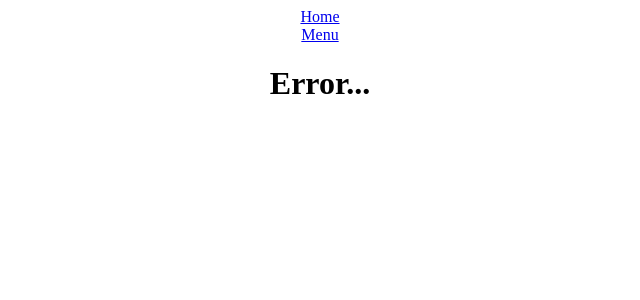
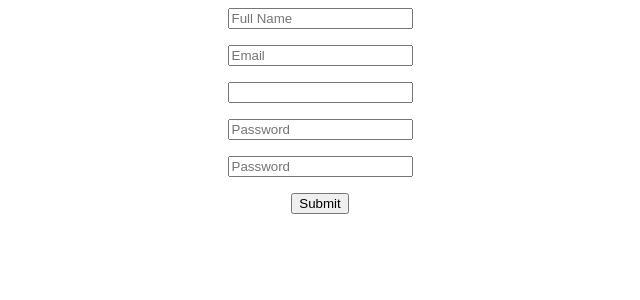
Before and after one commit to HeshanKarunaratne/react-examples, a React (Create React App) app: page / in a window 1280 px wide. Shown: the top 300 px of the page, without its empty margins (320-960 px from the left). Built offline with nearby package versions, Linux system fonts and the light colour scheme; no server answers.

Commit message:
react-hook-form and yup

```diff
--- a/package.json
+++ b/package.json
@@ -3,6 +3,7 @@
   "version": "0.1.0",
   "private": true,
   "dependencies": {
+    "@hookform/resolvers": "^3.3.2",
     "@tanstack/react-query": "^5.0.5",
     "@testing-library/jest-dom": "^5.17.0",
     "@testing-library/react": "^13.4.0",
@@ -10,9 +11,11 @@
     "axios": "^1.6.0",
     "react": "^18.2.0",
     "react-dom": "^18.2.0",
+    "react-hook-form": "^7.47.0",
     "react-router-dom": "^6.17.0",
     "react-scripts": "5.0.1",
-    "web-vitals": "^2.1.4"
+    "web-vitals": "^2.1.4",
+    "yup": "^1.3.2"
   },
   "scripts": {
     "start": "react-scripts start",
--- a/src/App.css
+++ b/src/App.css
@@ -37,3 +37,7 @@
     transform: rotate(360deg);
   }
 }
+
+p {
+  color: red;
+}
--- a/src/App.js
+++ b/src/App.js
@@ -1,37 +1,11 @@
 import './App.css';
-import { BrowserRouter as Router, Routes, Route, Link } from 'react-router-dom';
-import { Home } from './pages/Home';
-import { Menu } from './pages/Menu';
-import { createContext } from 'react';
-import { QueryClient, QueryClientProvider, } from '@tanstack/react-query';
-export const AppContext = createContext();
+import { Form } from './pages/Form';
 
 function App() {
-  const queryClient = new QueryClient({
-    defaultOptions: {
-      queries: {
-        refetchOnWindowFocus: false
-      }
-    }
-  });
+
   return (
     <div className="App">
-      <QueryClientProvider client={queryClient} >
-        <Router>
-          <div>
-            <Link to="/" >Home</Link>
-          </div>
-          <div>
-            <Link to="/menu" >Menu</Link>
-          </div>
-          <Routes>
-            <Route path="/" element={<Home />} />
-            <Route path="/menu" element={<Menu />} />
-            <Route path="*" element={<h1>Page not found</h1>} />
-          </Routes>
-        </Router>
-
-      </QueryClientProvider>
+      <Form />
     </div >
   );
 }
--- /dev/null
+++ b/src/pages/Form.js
@@ -0,0 +1,37 @@
+import { useForm } from 'react-hook-form';
+import * as yup from "yup";
+import { yupResolver } from '@hookform/resolvers/yup';
+
+export const Form = () => {
+
+    const schema = yup.object().shape({
+        fullName: yup.string().required("Your Full Name is required"),
+        email: yup.string().email().required(),
+        age: yup.number().positive().integer().required().min(18),
+        password: yup.string().min(4).max(20).required(),
+        confirmPassword: yup.string().oneOf([yup.ref("password"), null], "Passwords Dont Match").required()
+    })
+    const { register, handleSubmit, formState: { errors } } = useForm({
+        resolver: yupResolver(schema)
+    });
+
+    const onSubmit = (data) => {
+        console.log(data);
+    }
+    return (
+        <form onSubmit={handleSubmit(onSubmit)}>
+            <input type="text" placeholder="Full Name" {...register("fullName")} />
+            <p>{errors.fullName?.message}</p>
+            <input type="text" placeholder="Email" {...register("email")} />
+            <p>{errors.email?.message}</p>
+            <input type="number" placeholdder="Age" {...register("age")} />
+            <p>{errors.age?.message}</p>
+            <input type="password" placeholder="Password" {...register("password")} />
+            <p>{errors.password?.message}</p>
+            <input type="password" placeholder="Password" {...register("confirmPassword")} />
+            <p>{errors.confirmPassword?.message}</p>
+
+            <input type="submit" />
+        </form>
+    );
+}
```
Also changed, not shown: 1 other file (tests, documents, lock files or other folders).
